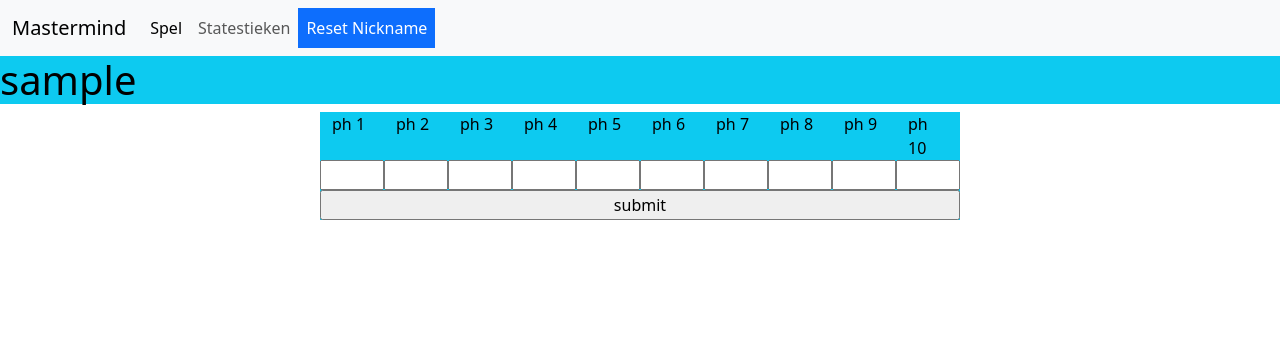
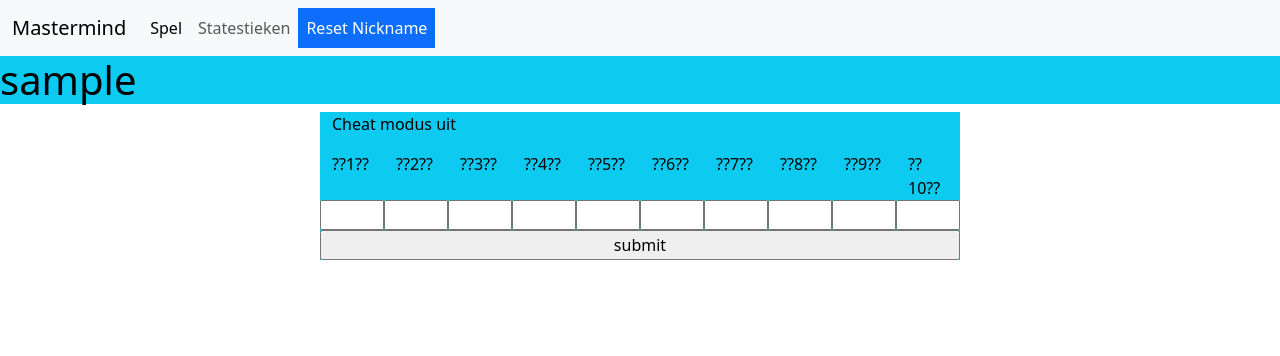
Before and after one commit to DerFranz33/python-herkansing-code, a Flask app: page /game/1 in a window 1280 px wide. Shown: the top 356 px of the page. Run offline with Flask 3, Linux system fonts and the light colour scheme; the visitor is signed in with stand-in values (Sample User, id 1).

Commit message:
code stored and visually displayed

```diff
--- a/mastermind-VM/templates/game-session.html
+++ b/mastermind-VM/templates/game-session.html
@@ -10,12 +10,16 @@
             {% if cheat_modus %}
                 <p>Cheat modus aan</p>
                 {% for pin in answer %}
-                    <p>{{pin.colour}}</p>
+                    <div class="col-sm">{{pin.colour}}</div>
                 {% endfor %}
             {% endif %}
-            {% for i in range(number_of_positions) %}
-            <div class="col-sm">ph {{i+1}}</div>
-            {% endfor %}
+            {% if cheat_modus == false %}
+                <p>Cheat modus uit</p>
+                {% for i in range(number_of_positions) %}
+                <div class="col-sm">??{{i+1}}??</div>
+                {% endfor %}
+            {% endif %}
+
         </div>
         <!-- <div class="row"> -->
             <form class="row" action="" method="post">
```
Also changed, not shown: mastermind-VM/var/main-instance/project.db.
